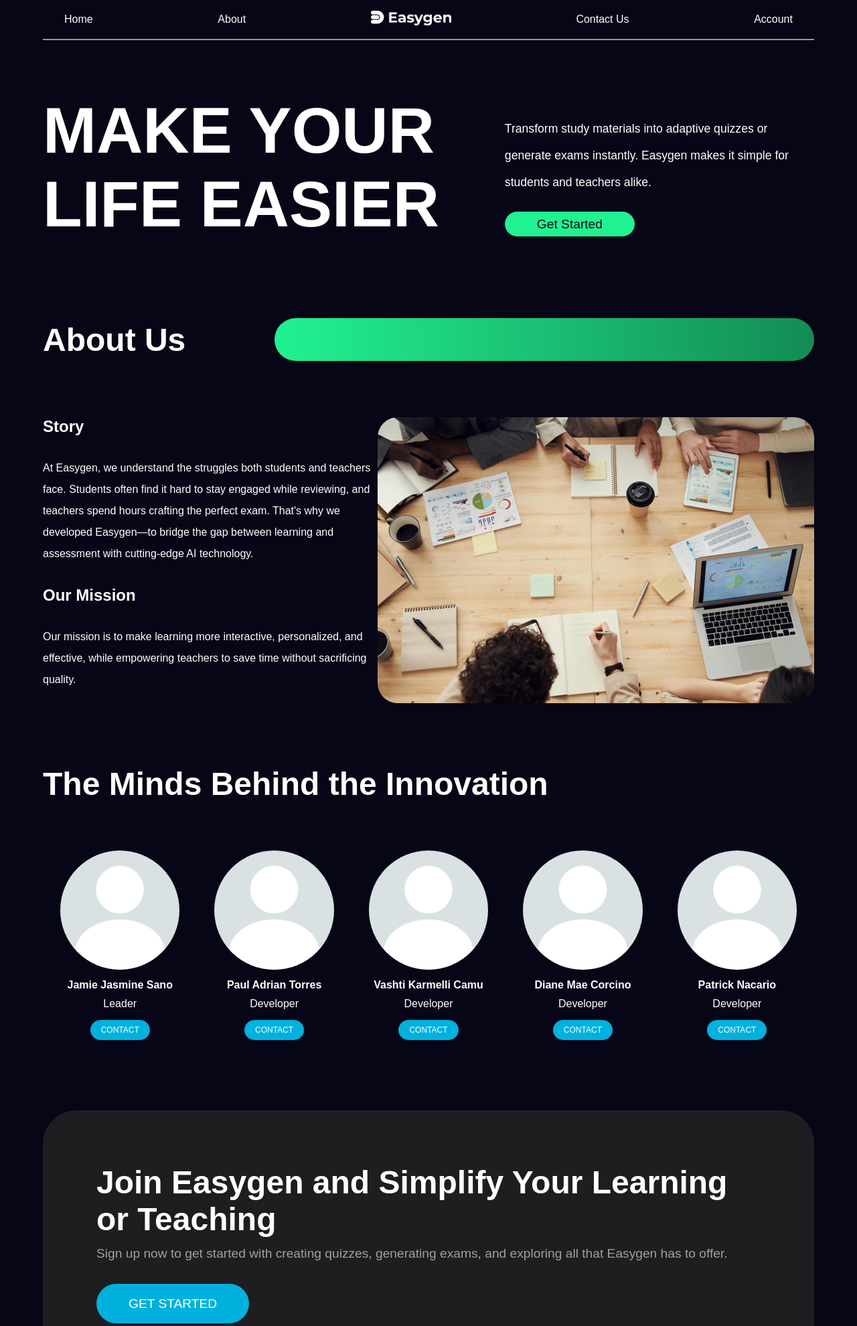
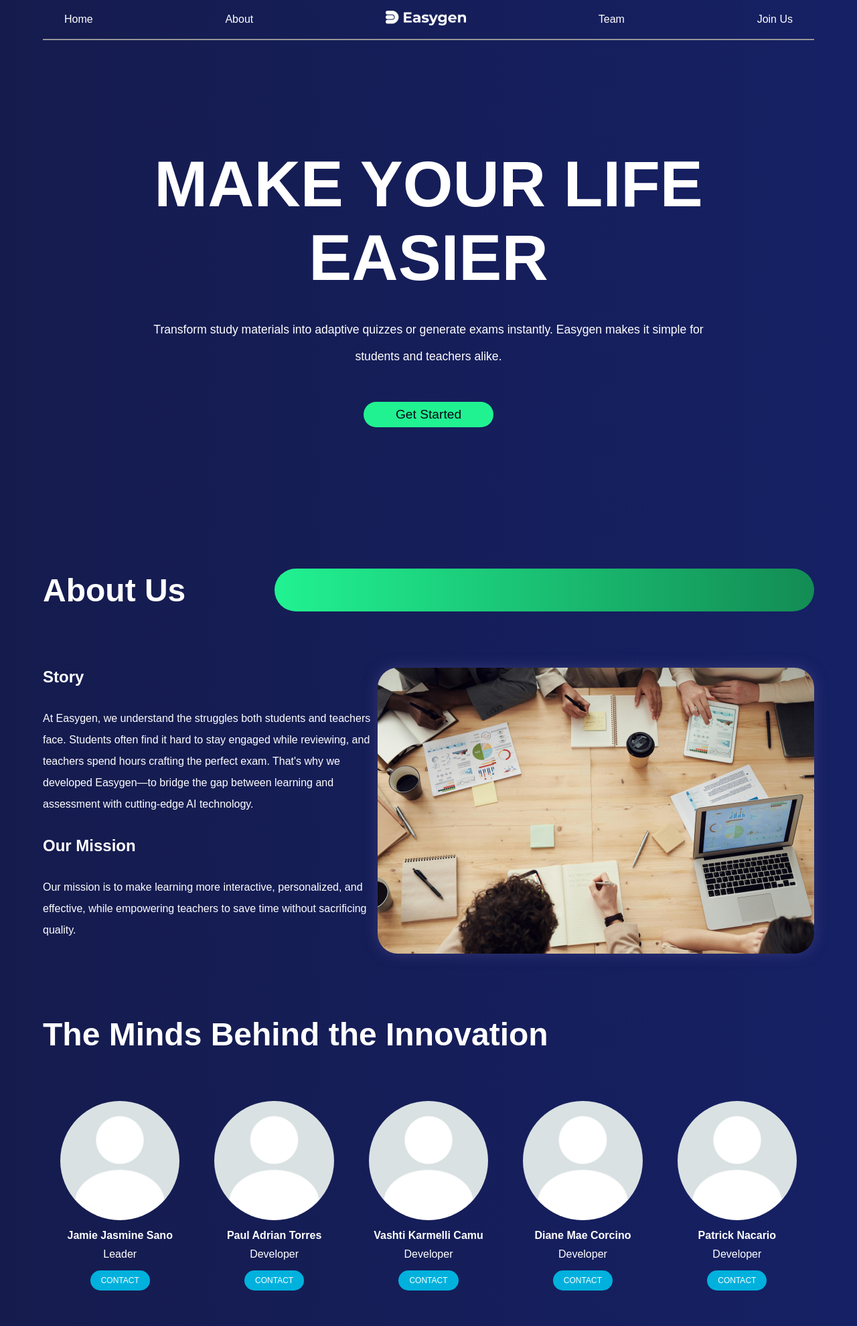
Before and after one commit to Vcarmelli/Thesis-ExGen-Exam-Question-Generation, a Flask app: page / in a window 1280 px wide. Shown: the top 1980 px of the page at 67% size. Run offline with Flask 3, Linux system fonts and the light colour scheme.

Commit message:
Landing Page fixed, Summarization optimized

```diff
--- a/app/__init__.py
+++ b/app/__init__.py
@@ -21,8 +21,3 @@ def create_app():
     app.register_blueprint(question)
 
     return app
-
-
-
-
-## TOKEN - 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
--- a/app/blueprints/preview.py
+++ b/app/blueprints/preview.py
@@ -40,7 +40,7 @@ def convert_file_to_thumbnail(file_path, thumbnail_path, start_page=0, end_page=
 #     return extracted_text
 
 
-# Function to retrieve text from the given pages using the retriever
+# Function to retrieve text from the given pages using the retriever on the RAG.py
 def retrieve_text_from_pages(file_path, pages):
     # Use the retriever to get text based on the page numbers
     documents = loader(file_path)  # Load the document using your loader
--- a/app/blueprints/question.py
+++ b/app/blueprints/question.py
@@ -21,7 +21,7 @@ def question_page():
         question_type = question.get('type')
         num_questions = question.get('quantity')
         question_difficulty = question.get('difficulty')
-        print(f"Preparing to generate {num_questions} {question_type} questions.")
+        print(f"Preparing to generate {num_questions} {question_difficulty} {question_type} questions.")
 
     generated_questions = exam_generate_questions(questions, text)
 
--- a/app/blueprints/upload.py
+++ b/app/blueprints/upload.py
@@ -40,7 +40,7 @@ def upload_page():
             vector_db = get_chroma(chunks)
             print(vector_db)
             pages = get_pages_from_vector_db()
-            documents_metadata = get_documents_from_vector_db()
+            #documents_metadata = get_documents_from_vector_db()
 
             print(f"Pages: {pages}")
             print(f"Total Documents: {len(documents)}")
--- a/app/model/llama.py
+++ b/app/model/llama.py
@@ -5,7 +5,7 @@ def exam_generate_questions(questions, text):
     llm = OllamaLLM(model="llama3.2")
     all_generated_questions = []
 
-    summary = summarize(text)
+    summary = summarize(text) # Summarize the text before passing to the generation model
     # Prompts for each type of question
     question_prompts = {
         'MCQ': """
--- a/app/static/css/landing.css
+++ b/app/static/css/landing.css
@@ -1,11 +1,49 @@
-body{
-    background-color: #060617;
+*{
+    scroll-behavior: smooth;
+}
+body {
+    /* Static fallback color */
+    background: rgb(2,0,36);
+    background: linear-gradient(90deg, rgba(2,0,36,1) 0%, rgba(20,20,46,1) 35%, rgb(22, 34, 106) 100%);
+    background-size: 400% 400%; /* Adjust size for smoother movement */
+    animation: moveBackground 20s ease infinite;
     font-family: 'Montserrat', sans-serif;
     width: 90%;
     margin: 0 auto;
     padding: 0;
     color: #fff;
 }
+
+/* Keyframe animation for moving background */
+@keyframes moveBackground {
+    0% {
+        background-position: 0% 50%;
+    }
+    50% {
+        background-position: 100% 50%;
+    }
+    100% {
+        background-position: 0% 50%;
+    }
+}
+
+
+/* body::-webkit-scrollbar {
+    width: 10px;
+} */
+
+body::-webkit-scrollbar {
+    width: 5px;
+  }
+
+  body::-webkit-scrollbar-track {
+    background: rgb(9, 6, 41);
+  }
+
+  body::-webkit-scrollbar-thumb {
+    background: #282872;
+    border-radius: 10px;
+  }
 
 nav{
    .nav-links{
@@ -36,20 +74,27 @@ nav{
 section{
     .landing-first-container{
         display: flex;
-        justify-content: space-between;
-        margin: 5rem 0 5rem 0;
+        flex-direction: column;
+        align-items: center;
+        margin: 10rem 0;
     }
     .landing-text{
         font-size: 6rem;
+        text-align: center;
         margin: 0;
     }
     .landing-first-description{
-        width: 70%;
+        width: auto;
+        display: flex;
+        flex-direction: column;
+        align-items: center;
     }
     .landing-description{
         font-size: 1.1rem;
         line-height: 2.5rem;
         margin: 2rem 0;
+        text-align: center;
+        width: 80%;
 
     }
     .get-started{
@@ -61,6 +106,12 @@ section{
         font-size: 1.2rem;
         margin: 1rem 0;
         text-decoration: none;
+
+        &:hover{
+            background-color: #15bf6f;
+            color: #fff;
+            transition: .8s;
+        }
     }
 
 }
@@ -103,6 +154,7 @@ section{
         .about-us-img{
             width: 100%;
             border-radius: 30px;
+            box-shadow: 0 0 20px #444488a5;
         }
     }
 }
@@ -148,10 +200,11 @@ section{
 
 .join-section{
     .join-container{
-        background-color: #1E1E20;
-        padding: 5rem 5rem;
-        margin: 3rem 0;
+        background-color: #14142e;
+        padding: 3rem 5rem;
+        margin: 5rem 0;
         border-radius: 50px;
+        box-shadow: 0 0 20px #444488a5;
     }
     .join-title{
         font-size: 3rem;
--- a/app/templates/landing.html
+++ b/app/templates/landing.html
@@ -10,15 +10,15 @@
 <body>
     <nav>
         <ul class="nav-links">
-            <li><a href="#">Home</a></li>
-            <li><a href="#">About</a></li>
+            <li><a href="">Home</a></li>
+            <li><a href="#second">About</a></li>
             <!-- <li><img src="../static/assets/Easygen.png"></li> -->
              <li><img class="member-img" src="../static/assets/Logo-white.png" alt=""></li>
-            <li><a href="{{ url_for('home.home_page') }}">Contact Us</a></li>
-            <li><a href="#">Account</a></li>
+            <li><a href="#third">Team</a></li>
+            <li><a href="#fourth">Join Us</a></li>
         </ul>
     </nav>
-    <section class="first-section">
+    <section id="first" class="first-section">
         <div class="landing-first-container">
             <div>
                 <h1 class="landing-text">MAKE YOUR LIFE EASIER</h1>
@@ -29,7 +29,7 @@
             </div>
         </div>
     </section>
-    <section class="about-us-section">
+    <section id="second" class="about-us-section">
         <div class="gradient-container">
             <h1 class="title-about-us">About Us</h1>
             <p class="gradient-box"></p>
@@ -50,7 +50,7 @@
             </div>
         </div>
     </section>
-    <section class="meet-the-team">
+    <section id="third" class="meet-the-team">
         <div class="member-container">
             <h1 class="member-title">The Minds Behind the Innovation</h1>
             <div class="member-box-container">
@@ -87,7 +87,7 @@
             </div>
         </div>
     </section>
-    <section>
+    <section id="fourth">
         <div class="join-section">
             <div class="join-container">
                 <h1 class="join-title">Join Easygen and Simplify Your Learning or Teaching</h1>
```
Also changed, not shown: app/model/summ.py (+19 -1 lines), 8 other files.
